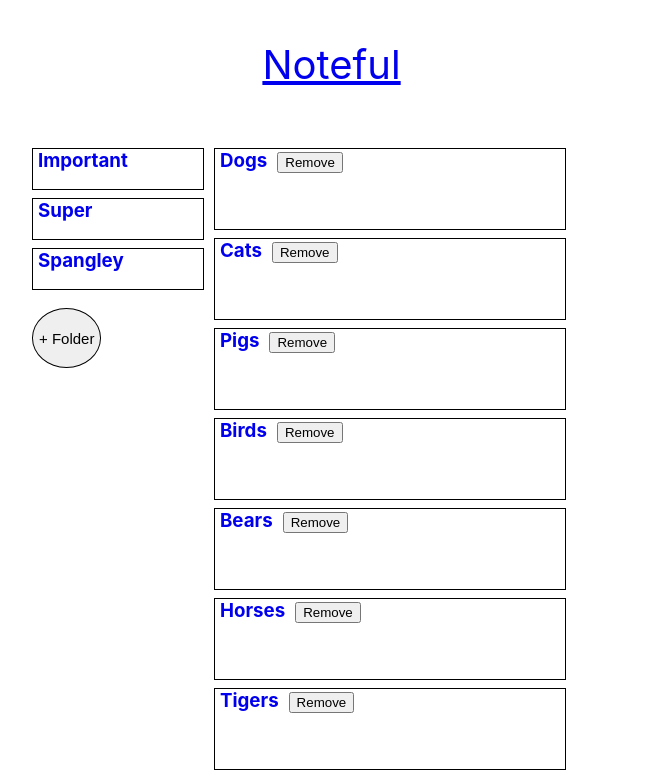
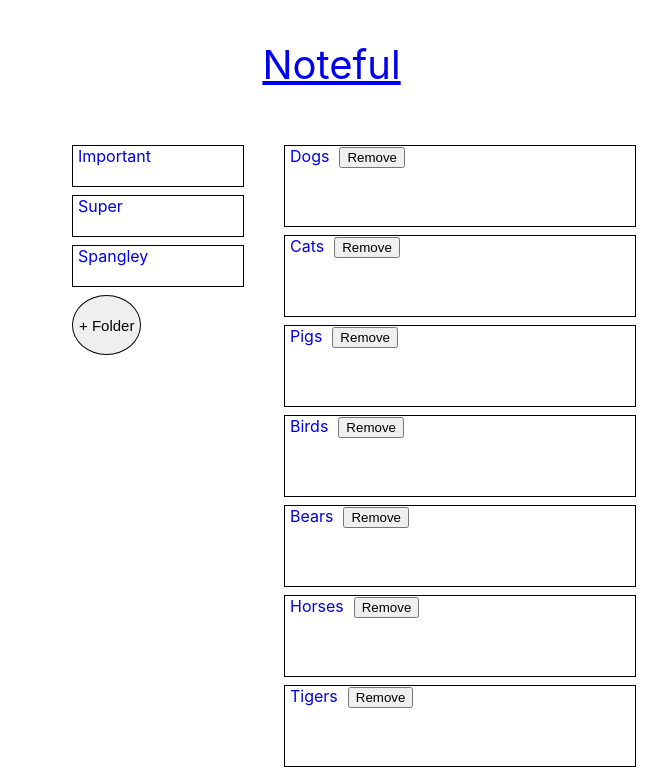
Before and after one commit to navin1551/Noteful, a React (Create React App) app: page / in a window 1280 px wide. Shown: the top 774 px of the page, without its empty margins (352-1019 px from the left). Built offline with nearby package versions, Linux system fonts and the light colour scheme.

Commit message:
put lists into ul/li

```diff
--- a/src/components/FolderList.css
+++ b/src/components/FolderList.css
@@ -10,3 +10,7 @@ button:focus {
   outline: 0;
   box-shadow: none;
 }
+
+.Folder-list-item {
+  list-style: none;
+}
--- a/src/components/FolderList.js
+++ b/src/components/FolderList.js
@@ -6,18 +6,22 @@ import NotefulContext from "../NotefulContext";
 class FolderList extends React.Component {
   static contextType = NotefulContext;
   render() {
-    let folders = this.context.folders.map((folder, id) => (
-      <Folder key={folder.id} title={folder.name} id={folder.id} />
-    ));
+    const { folders } = this.context;
     return (
       <div className="Folder-list-area">
-        <h3>{folders}</h3>
-        <button
-          className="Add-folder-button"
-          onClick={() => console.log("tester")}
-        >
-          + Folder
-        </button>
+        <ul className="Folder-list">
+          {folders.map(folder => (
+            <li key={folder.id} className="Folder-list-item">
+              <Folder id={folder.id} title={folder.name} />
+            </li>
+          ))}
+          <button
+            className="Add-folder-button"
+            onClick={() => console.log(this.context.folders)}
+          >
+            + Folder
+          </button>
+        </ul>
       </div>
     );
   }
--- a/src/components/NoteContent.js
+++ b/src/components/NoteContent.js
@@ -1,7 +1,9 @@
 import React, { Component } from "react";
 import "./NoteContent.css";
+import NotefulContext from "../NotefulContext";
 
 class NoteContent extends Component {
+  static contextType = NotefulContext;
   handleClick = event => {
     console.log("tester");
     const { id } = this.props.filteredNote[0];
--- a/src/components/NoteList.css
+++ b/src/components/NoteList.css
@@ -1,7 +1,3 @@
-.Note-list-area {
-  margin-left: 10px;
-}
-
 button.focus,
 button:focus {
   outline: 0;
--- a/src/components/NoteList.js
+++ b/src/components/NoteList.js
@@ -6,7 +6,7 @@ import NotefulContext from "../NotefulContext";
 class NoteList extends React.Component {
   static contextType = NotefulContext;
   render() {
-    let notes = this.context.notes.map((note, id) => (
+    let notes = this.props.notes.map(note => (
       <Note
         key={note.id}
         title={note.name}
@@ -16,13 +16,15 @@ class NoteList extends React.Component {
     ));
     return (
       <div className="Note-list-area">
-        <h3>{notes}</h3>
-        <button
-          className="Add-note-button"
-          onClick={() => console.log("add note tester")}
-        >
-          + Note
-        </button>
+        <ul className="Note-list">
+          {notes}
+          <button
+            className="Add-note-button"
+            onClick={() => console.log(this.context.notes)}
+          >
+            + Note
+          </button>
+        </ul>
       </div>
     );
   }
```
